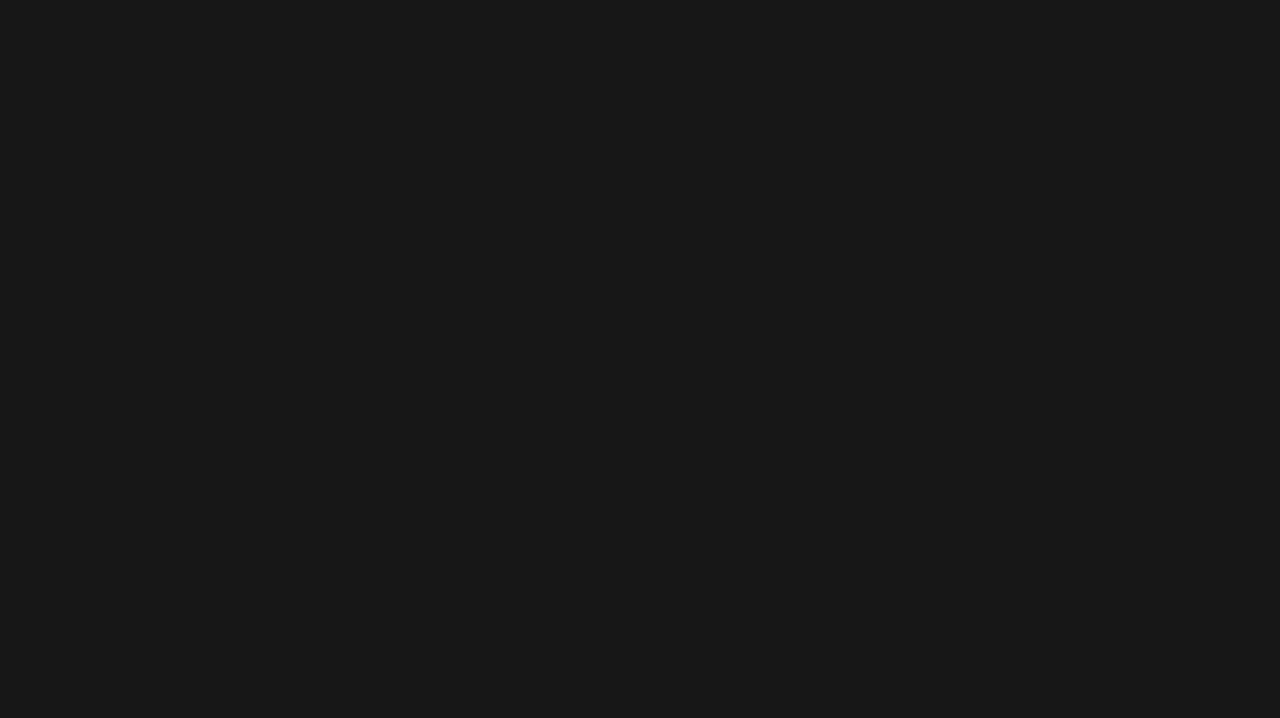
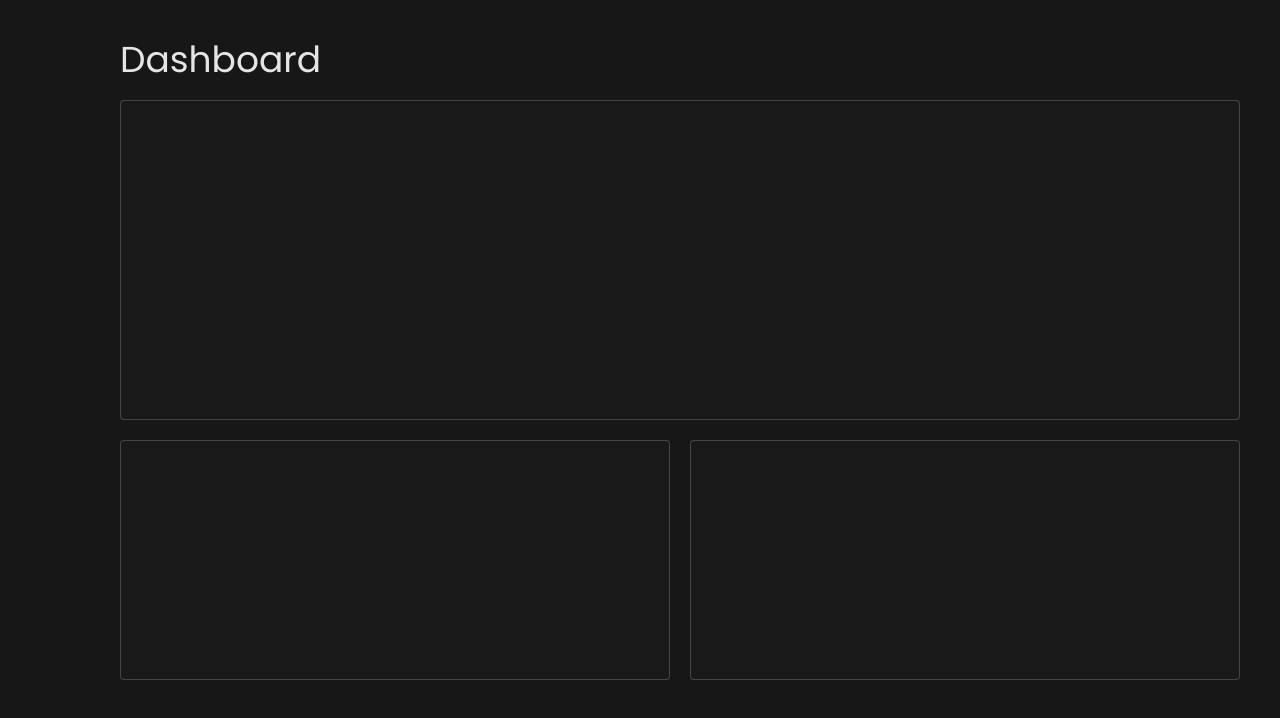
Before and after one commit to Raxuis/sidebar, a React (Vite) app: page / in a window 1280 px wide. Shown: the top 718 px of the page. Built offline with nearby package versions, Linux system fonts and the light colour scheme.

Commit message:
feat(Dashboard): :sparkles: Add dashboard page with margin to accept sidebar

```diff
--- a/src/App.tsx
+++ b/src/App.tsx
@@ -1,4 +1,15 @@
 const App = () => {
-
+  return (
+    <main className="w-full h-screen flex flex-row relative">
+      <section className="flex flex-col p-10 ml-20 w-full gap-5">
+        <h1 className="text-4xl text-neutral-200">Dashboard</h1>
+        <div className="w-full h-80 border border-neutral-500/50 bg-neutral-800/20 rounded" />
+        <div className="flex flex-row gap-5 w-full">
+          <div className="border-neutral-500/50 h-60 w-1/2 bg-neutral-800/20 rounded border" />
+          <div className="border-neutral-500/50 h-60 w-1/2 bg-neutral-800/20 rounded border" />
+        </div>
+      </section>
+    </main>
+  )
 }
 export default App;
```
